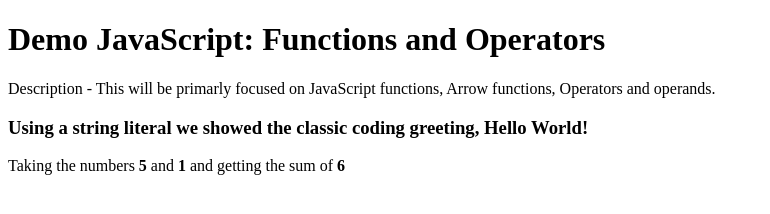
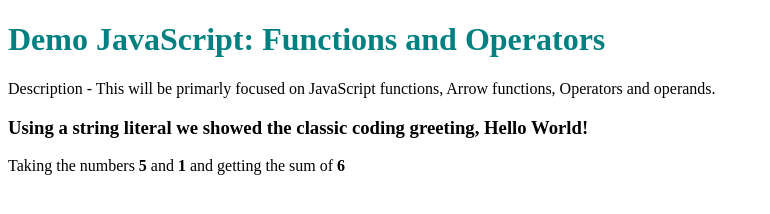
Before and after one commit to Zergalotz/javaScriptFunctionsOperators, a plain HTML site: page index.html in a window 1280 px wide. Shown: the whole page, without its empty margins (0-770 px from the left). Drawn offline with Linux system fonts and the light colour scheme.

Commit message:
added some color style to the header1

```diff
--- a/Styles/styles.css
+++ b/Styles/styles.css
@@ -0,0 +1,3 @@
+h1 {
+    color: teal;
+}
--- a/index.html
+++ b/index.html
@@ -3,7 +3,7 @@
 <head>
     <meta charset="UTF-8">
     <meta name="viewport" content="width=device-width, initial-scale=1.0">
-    <link rel="styelsheet" type="text/css" href="./Styles/styles.css">
+    <link rel="stylesheet" type="text/css" href="./Styles/styles.css">
     <title>JavaScript Functions Operators</title>
 </head>
 <body>
```
